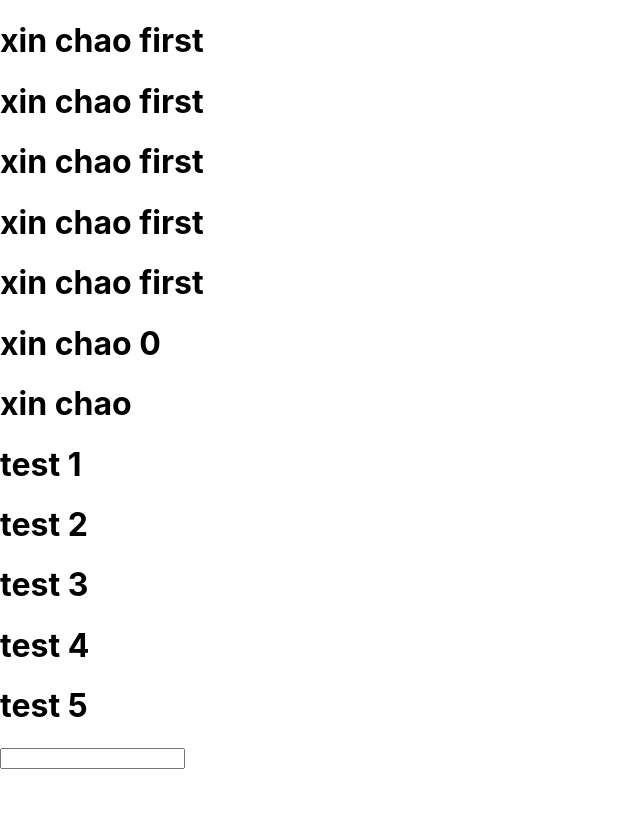
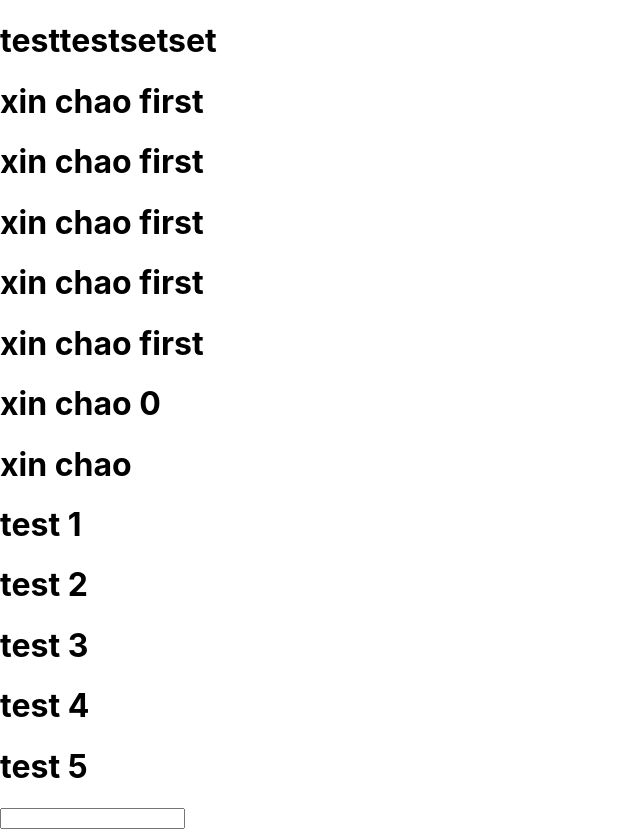
Before and after one commit to hoanganhfuego/react_hook, a React (Create React App) app: page / in a window 1280 px wide. Shown: the whole page, without its empty margins (0-640 px from the left). Before the commit the page ends 800 px from the top, so only its background shows below. Built offline with nearby package versions, Linux system fonts and the light colour scheme.

Commit message:
Update App.js

```diff
--- a/src/App.js
+++ b/src/App.js
@@ -18,6 +18,7 @@ function App() {
   };
   return (
     <div>
+    <h1>testtestsetset</h1>
      <h1>xin chao first</h1>
      <h1>xin chao first</h1>
      <h1>xin chao first</h1>
```
